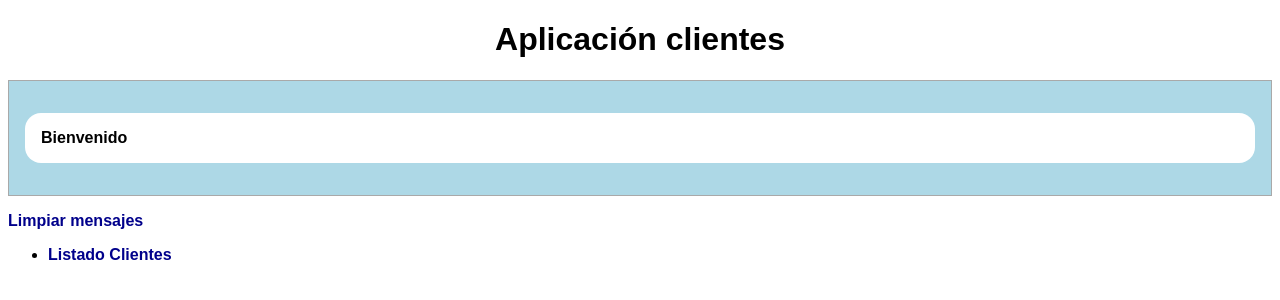
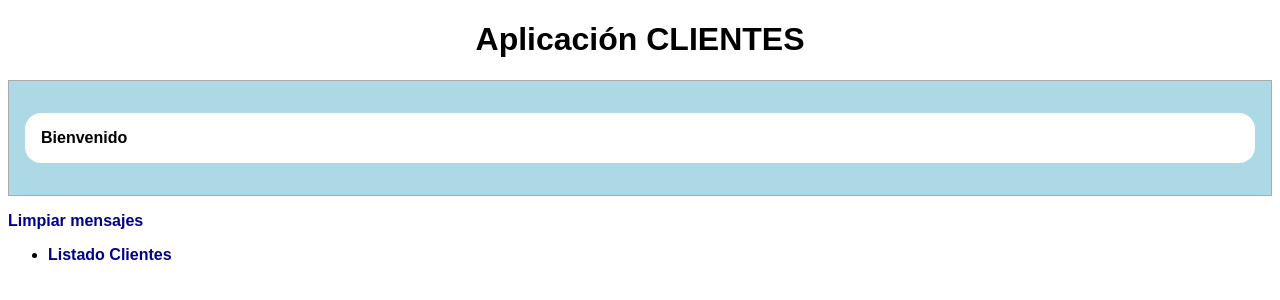
Before and after one commit to javierlete/angular2-clientes, an Angular app: page / in a window 1280 px wide. Shown: the top 300 px of the page. Built offline with nearby package versions, Linux system fonts and the light colour scheme.

Commit message:
Convertir a mayúsculas el título

```diff
--- a/src/app/app.component.html
+++ b/src/app/app.component.html
@@ -1,7 +1,7 @@
 <!--The content below is only a placeholder and can be replaced.-->
 <div style="text-align:center">
   <h1>
-    Aplicación {{ title }}
+    Aplicación {{ title | uppercase }}
   </h1>
 </div>
 
```
